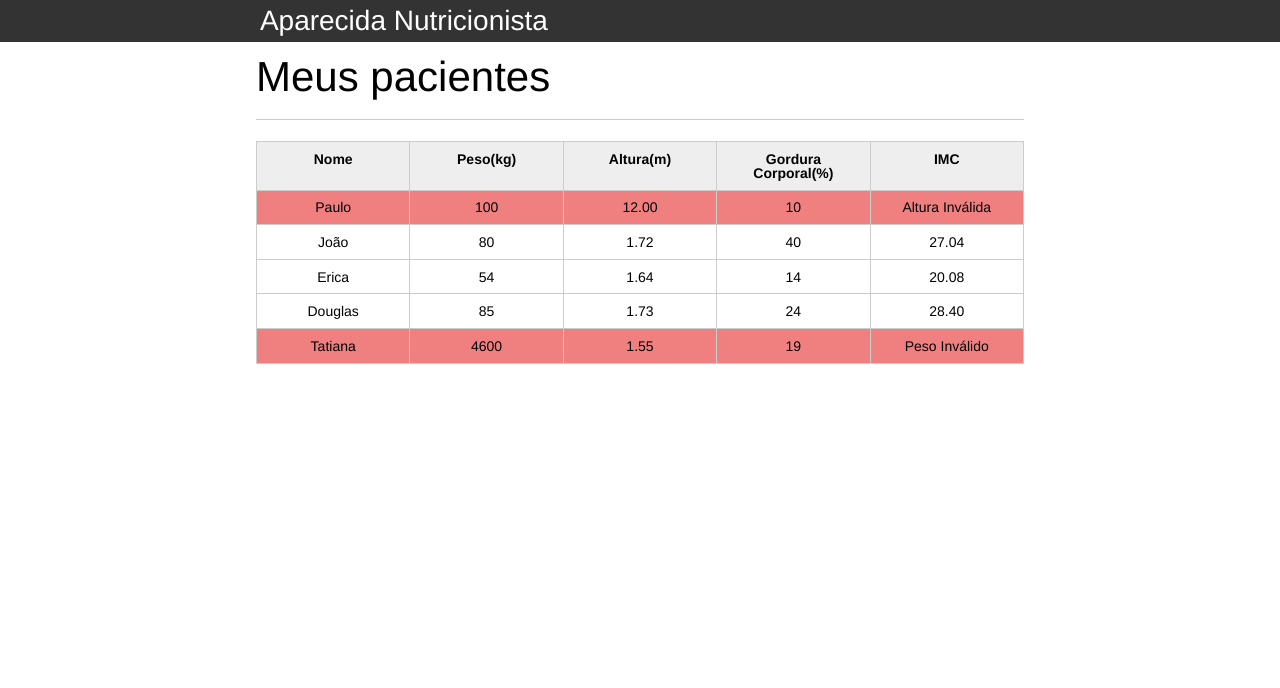
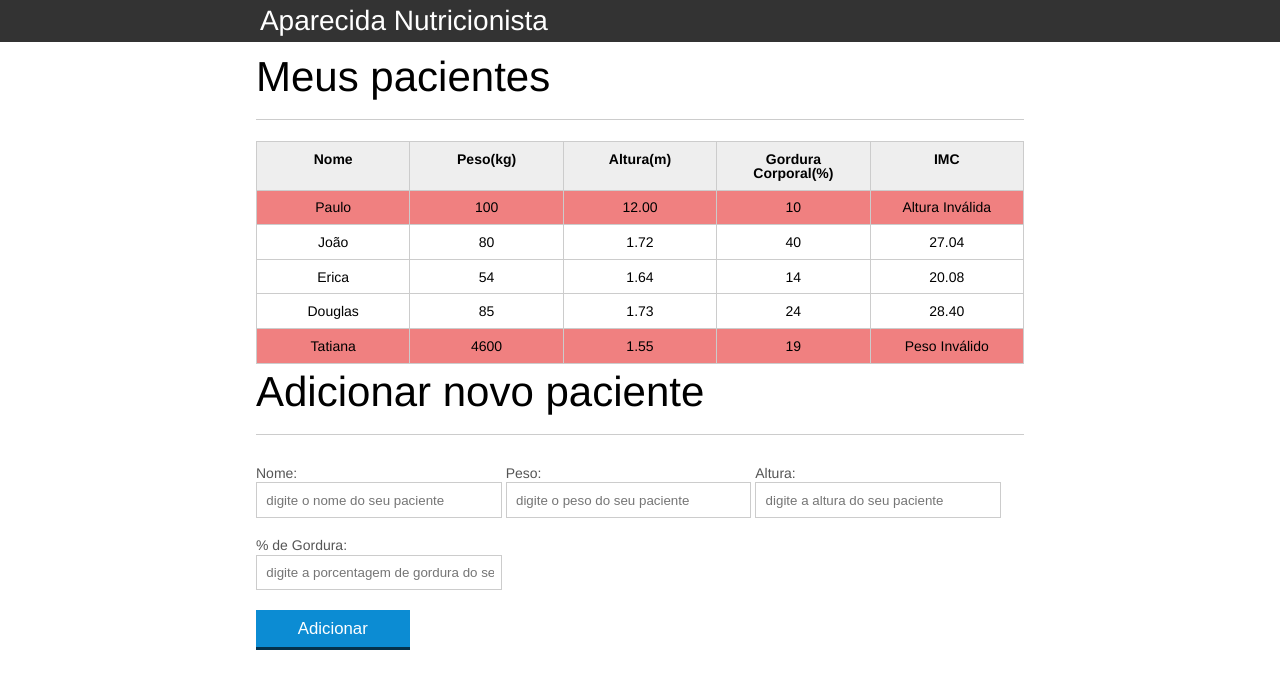
Before and after one commit to MatheusFelyppeDonato/Curso-Javascript2, a plain HTML site: page index.html in a window 1280 px wide. Drawn offline with Linux system fonts and the light colour scheme.

Commit message:
commit de eventos

```diff
--- a/index.html
+++ b/index.html
@@ -75,7 +75,29 @@
 
 			</section>
 		</main>
+<section class="container">
+    <h2 id="titulo-form">Adicionar novo paciente</h2>
+    <form>
+        <div class="grupo">
+            <label for="nome">Nome:</label>
+            <input id="nome" name="nome" type="text" placeholder="digite o nome do seu paciente" class="campo">
+        </div>
+        <div class="grupo">
+            <label for="peso">Peso:</label>
+            <input id="peso" name="peso" type="text" placeholder="digite o peso do seu paciente" class="campo campo-medio">
+        </div>
+        <div class="grupo">
+            <label for="altura">Altura:</label>
+            <input id="altura" name="altura" type="text" placeholder="digite a altura do seu paciente" class="campo campo-medio">
+        </div>
+        <div class="grupo">
+            <label for="gordura">% de Gordura:</label>
+            <input id="gordura" type="text" placeholder="digite a porcentagem de gordura do seu paciente" class="campo campo-medio">
+        </div>
 
+        <button id="adicionar-paciente" class="botao bto-principal">Adicionar</button>
+    </form>
+</section>
 
 <script src="js/principal.js">
 
--- a/js/principal.js
+++ b/js/principal.js
@@ -68,3 +68,22 @@
 
  		}
  		}
+
+ 		/* titulo.addEventListener("click", function(){
+ 			console.log("Olha, posso chamar uma função anonima.");
+
+ 		});
+
+
+ 		function mostraMensagem(){
+ 			console.log("Olá, eu fui clicado");
+
+
+ 		} */
+ 		var botaoAdicionar = document.querySelectorAll("#adicionar-paciente");
+ 		botaoAdicionar.addEventListener("click", function() {
+ 			console.log("Oi, cloquei no botão");
+ 		});
+
+ 		titulo.addEventListener("click", function(){
+ 		});
```
